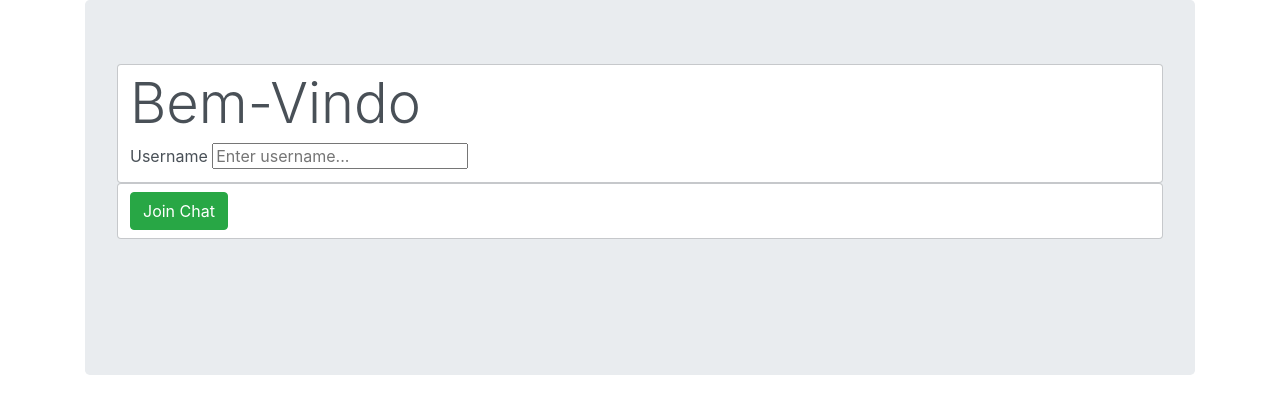
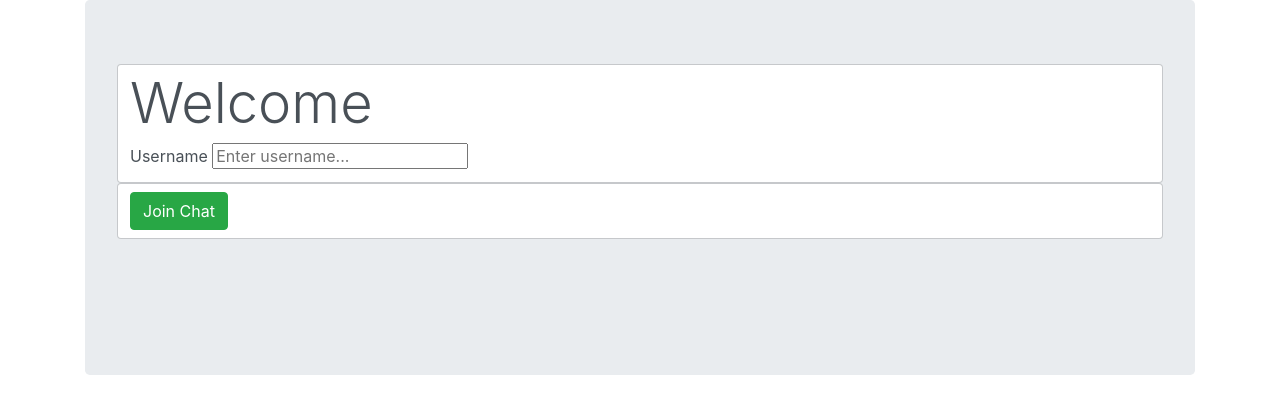
Before and after one commit to brennoazevedo/ezops-test-brenno, a website: page index.html in a window 1280 px wide. Drawn offline with nearby package versions, Linux system fonts and the light colour scheme.

Commit message:
Update index.html

```diff
--- a/index.html
+++ b/index.html
@@ -14,7 +14,7 @@
             <main class="join-main">
                <form action="chat.html">
                   <div class="form-control">
-                     <h1 class="display-4">Bem-Vindo</h1>
+                     <h1 class="display-4">Welcome</h1>
                      <label for="username">Username</label>
                      <input
                         type="text"
```
